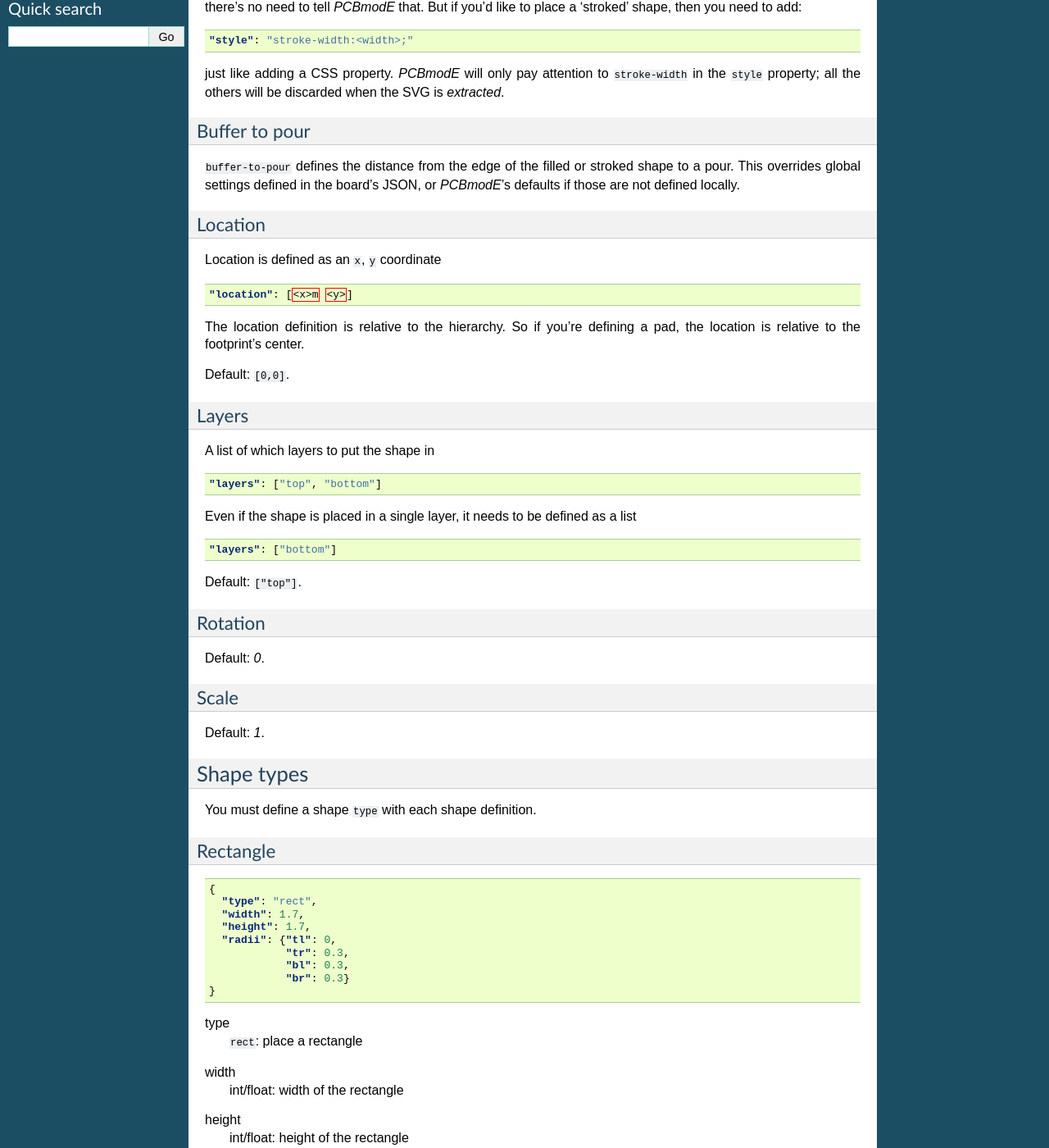
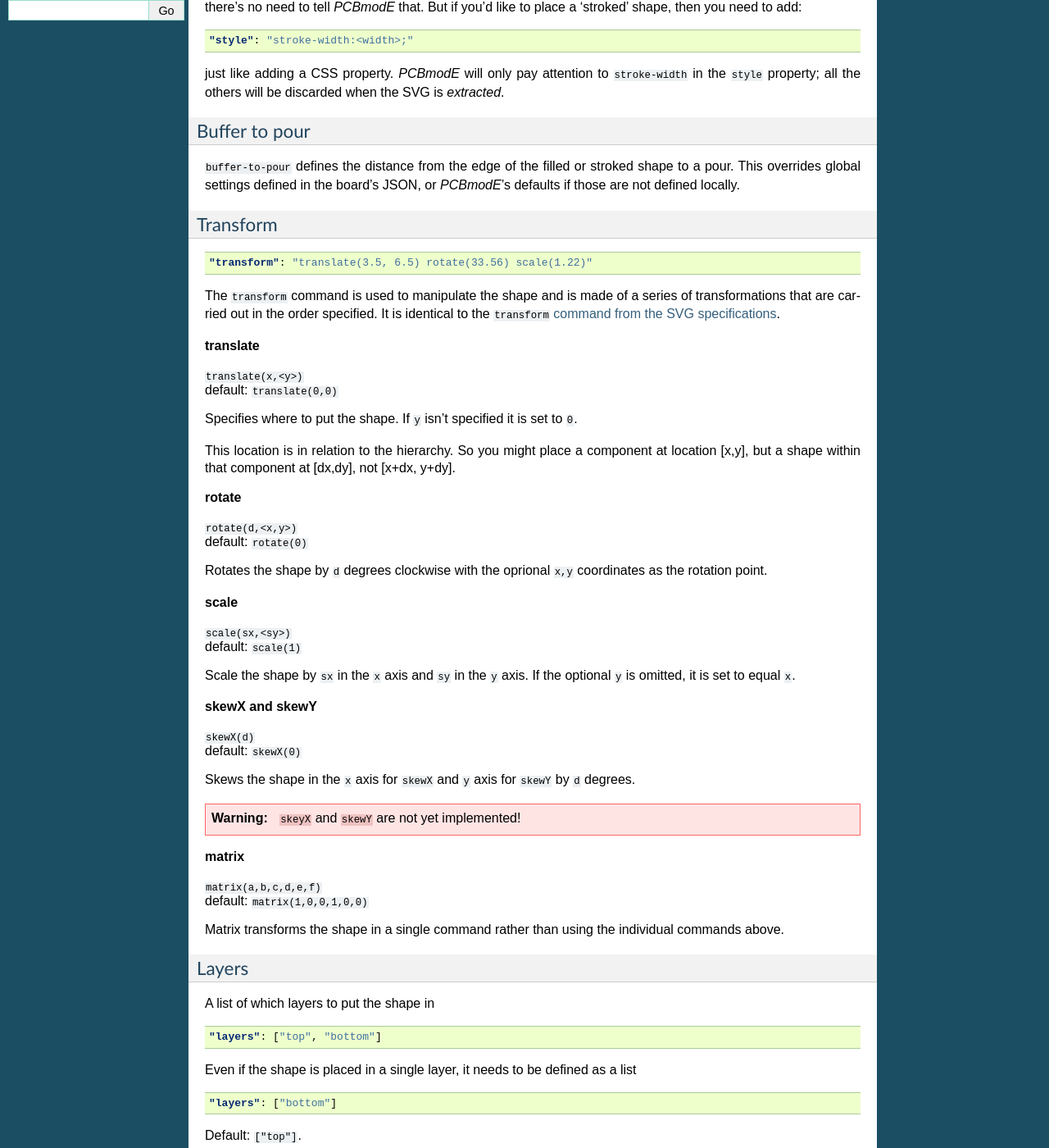
Before and after one commit to boldport/pcbmode, a Sphinx documentation site: the page built from docs/source/shapes.rst, in a window 1280 px wide and 1400 px high, scrolled down 460 px. Shown: the whole window at 82% size. Built offline with Sphinx 7.4.7, drawn with Linux system fonts in a browser that asks for light colours; pages that are not in the unit, such as notebooks, are missing from menus; some of the changed text lies outside the part shown.

Commit message:
Updated text in transformations

```diff
--- a/docs/source/shapes.rst
+++ b/docs/source/shapes.rst
@@ -9,13 +9,13 @@ a ``path`` type looks like:
     {
       "type": "path",
       "layers": ["top, "bottom"],
-      "location": [3.1, -5.667],
+      "transform": "translate(10,20) rotate(50) scale(1.2)",
       "style": "stroke-width:1.2;",
       "d": "m -48.3,0 0,-5.75 c 0,-1.104569 0.895431,-2 2,-2 0,0 11.530272,-0.555504 17.300001,-0.5644445 10.235557,-0.015861 20.4577816,0.925558 30.6933324,0.9062128 C 10.767237,-7.4253814 19.826085,-8.3105055 28.900004,-8.3144445 34.703053,-8.3169636 46.3,-7.75 46.3,-7.75 c 1.103988,0.035813 2,0.895431 2,2 l 0,5.75 0,5.75 c 0,1.104569 -0.895431,2 -2,2 0,0 -11.596947,0.5669636 -17.399996,0.5644445 C 19.826085,8.3105055 10.767237,7.4253814 1.6933334,7.4082317 -8.5422174,7.3888865 -18.764442,8.3303051 -28.999999,8.3144445 -34.769728,8.305504 -46.3,7.75 -46.3,7.75 c -1.103982,-0.036019 -2,-0.895431 -2,-2 l 0,-5.75"
     }
 
-This will place the SVG path defined in ``d`` shown as stroke with width ``1.2 mm`` at
-location ``[3.1,5.667]``. The shape will be placed on the top and bottom layers of the PCB.
+This will place the rotated and scaled SVG path defined in ``d`` at
+location ``[10,20]`` with a stroke width of ``1.2mm``. The shape will be placed on the top and bottom layers of the PCB.
 
 Shape properties
 ================
@@ -41,19 +41,53 @@ Buffer to pour
 a pour. This overrides global settings defined in the board's JSON, or *PCBmodE*'s
 defaults if those are not defined locally.
 
-Location
---------
-
-Location is defined as an ``x``, ``y`` coordinate
+Transform
+---------
 
 .. code-block:: json
 
-     "location": [<x>m <y>]
+     "transform": "translate(3.5, 6.5) rotate(33.56) scale(1.22)"
 
-The location definition is relative to the hierarchy. So if you're defining a pad, the
-location is relative to the footprint's center.
+The ``transform`` command is used to manipulate the shape and is made of a series of transformations that are carried out in the order specified. It is identical to the ``transform`` `command from the SVG specifications <https://developer.mozilla.org/en-US/docs/Web/SVG/Attribute/transform>`_.
 
-Default: ``[0,0]``.
+**translate**
+
+| ``translate(x,<y>)``
+| default: ``translate(0,0)``
+
+Specifies where to put the shape. If ``y`` isn't specified it is set to ``0``.
+
+This location is in relation to the hierarchy. So you might place a component at location [x,y], but a shape within that component at [dx,dy], not [x+dx, y+dy].
+
+**rotate**
+
+| ``rotate(d,<x,y>)``
+| default: ``rotate(0)``
+
+Rotates the shape by ``d`` degrees clockwise with the oprional ``x,y`` coordinates as the rotation point.
+
+**scale**
+
+| ``scale(sx,<sy>)``
+| default: ``scale(1)``
+
+Scale the shape by ``sx`` in the ``x`` axis and ``sy`` in the ``y`` axis. If the optional ``y`` is omitted, it is set to equal ``x``.
+
+**skewX and skewY**
+
+| ``skewX(d)``
+| default: ``skewX(0)``
+
+Skews the shape in the ``x`` axis for ``skewX`` and ``y`` axis for ``skewY`` by ``d`` degrees.
+
+.. warning:: ``skeyX`` and ``skewY`` are not yet implemented!
+
+**matrix**
+
+| ``matrix(a,b,c,d,e,f)``
+| default: ``matrix(1,0,0,1,0,0)``
+
+Matrix transforms the shape in a single command rather than using the individual commands above.
 
 Layers
 ------
@@ -71,17 +105,6 @@ Even if the shape is placed in a single layer, it needs to be defined as a list
      "layers": ["bottom"]
 
 Default: ``["top"]``.
-
-
-Rotation
---------
-
-Default: `0`.
-
-Scale
------
-
-Default: `1`.
 
 
 Shape types
```
